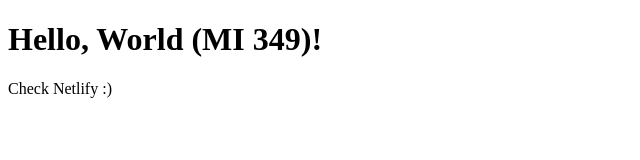
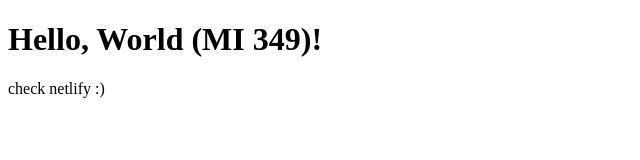
Before and after one commit to nadiaolejnik/hello_mi349, a plain HTML site: page index.html in a window 1280 px wide. Shown: the full height of the page, 0-640 px from the left. Drawn offline with Linux system fonts and the light colour scheme.

Commit message:
Small change to check Netlify deployment

```diff
--- a/index.html
+++ b/index.html
@@ -8,6 +8,6 @@
 </head>
 <body>
     <h1>Hello, World (MI 349)!</h1>
-    <p>Check Netlify :)</p>
+    <p>check netlify :)</p>
 </body>
 </html>
```
